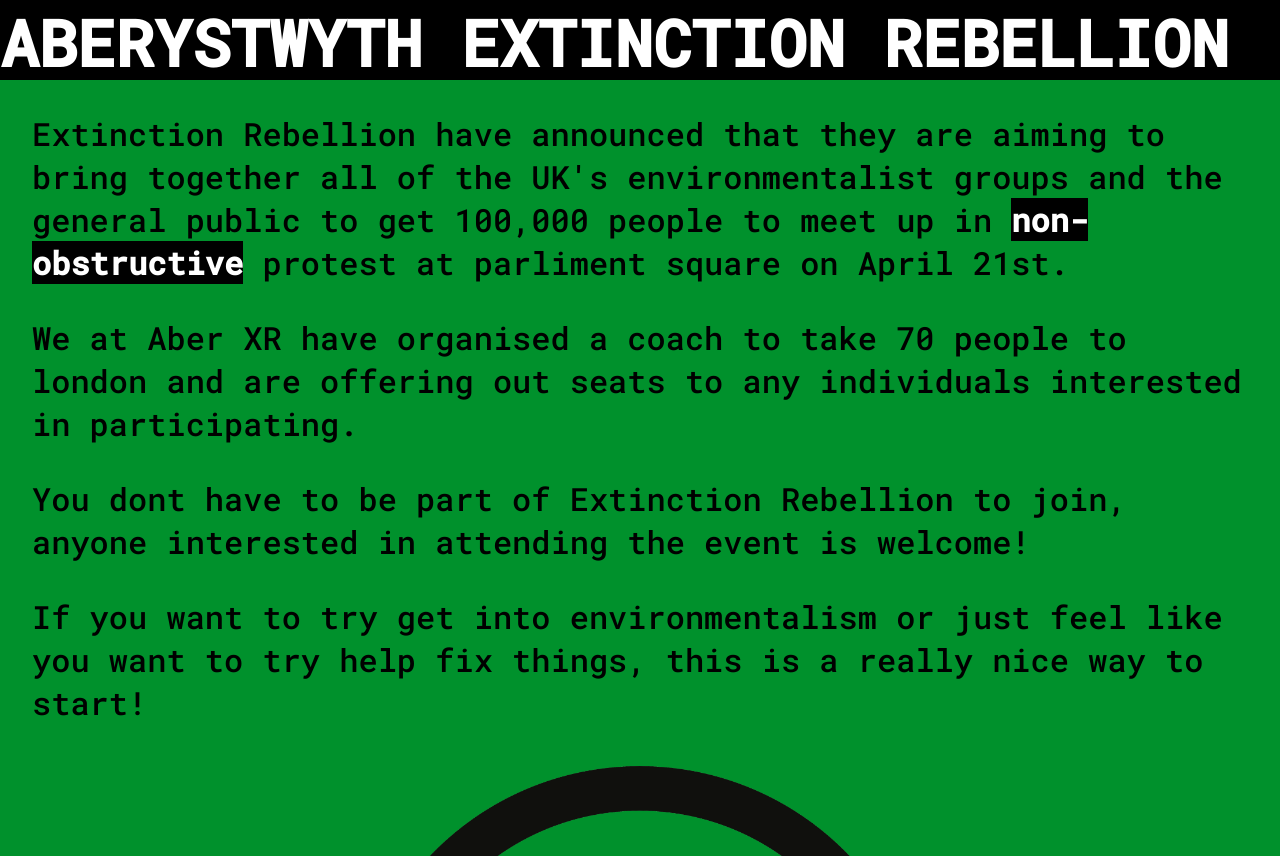
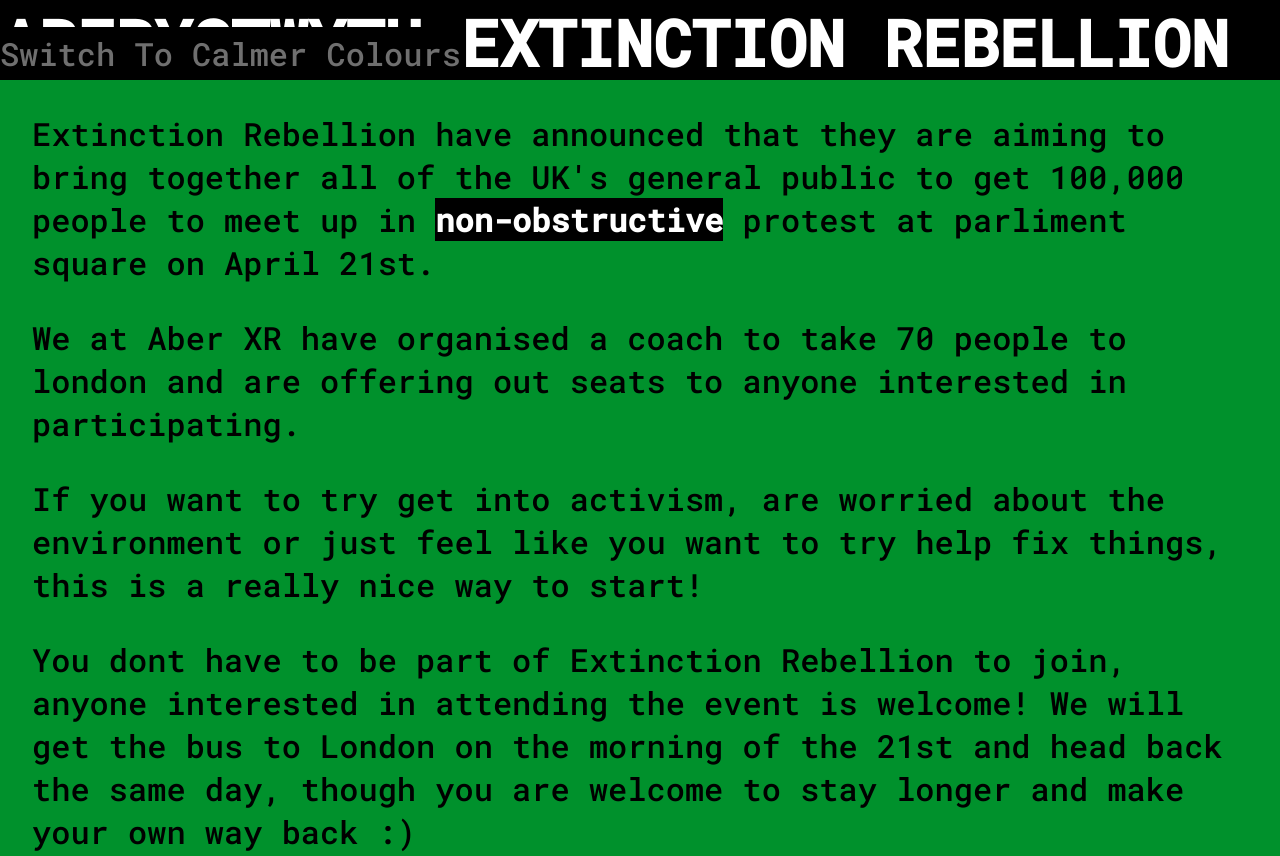
Before and after one commit to 0-trinity-0/AberXRLondon, a plain HTML site: page index.html in a window 1280 px wide. Shown: the top 856 px of the page. Drawn offline with Linux system fonts and the light colour scheme.

Commit message:
adding accessibility changes

```diff
--- a/index.html
+++ b/index.html
@@ -11,30 +11,30 @@
         <script src="pageTitle.js"></script>
     </head>
     <body onload="shrinkTitle()">
+
         <h1 id="title" style="height: 100vh;">
             ABERYSTWYTH EXTINCTION REBELLION "THE BIG ONE"
+            <button onclick="toggleColors()" id="accessButton">Switch To Calmer Colours</button>
         </h1>
 
 
-
         <p>
-            Extinction Rebellion have announced that they are aiming to bring together all of the UK's environmentalist groups
-            and the general public to get 100,000 people to meet up in <b>non-obstructive</b> protest at
-            parliment square on April 21st.
+            Extinction Rebellion have announced that they are aiming to bring together all of the UK's general public
+            to get 100,000 people to meet up in <b>non-obstructive</b> protest at parliment square on April 21st.
         </p>
         <p>
 
             We at Aber XR have organised a coach to take 70 people to london and are offering out seats
-            to any individuals interested in participating.
-
+            to anyone interested in participating.
+        </p>
+        <p>
+            If you want to try get into activism, are worried about the environment or just feel like
+            you want to try help fix things, this is a really nice way to start!
         </p>
         <p>
             You dont have to be part of Extinction Rebellion to join,
-            anyone interested in attending the event is welcome!
-        </p>
-        <p>
-            If you want to try get into environmentalism or just feel like
-            you want to try help fix things, this is a really nice way to start!
+            anyone interested in attending the event is welcome! We will get the bus to London on the morning of the 21st
+            and head back the same day, though you are welcome to stay longer and make your own way back :)
         </p>
 
         <div style="display:flex; justify-content: center;">
@@ -54,5 +54,6 @@
             If you want to sign up or are considering it,
             drop me your email <a href="https://forms.gle/Q374JnyKWXQuCgPs5">here</a>!
         </p>
+
     </body>
 </html>
--- a/pageTitle.js
+++ b/pageTitle.js
@@ -1,7 +1,28 @@
+var accessibilityColours = false;
+
 function shrinkTitle()
 {
     setTimeout(()=>{
         document.getElementById("title").style="height: 10vh; font-size: 4rem;";
-        //document.body.style="margin: 10px;";
+        document.getElementById("accessButton").style="opacity: 100%";
     }, 2000)
 }
+
+
+function toggleColors()
+{
+    if (accessibilityColours)
+    {
+    document.body.style = "var(--back)"
+    document.getElementById("accessButton").style="opacity: 100%; color: var(--safe)";
+    document.getElementById("accessButton").innerHTML = "Switch To Calmer Colours"
+    accessibilityColours = false
+    }
+    else
+    {
+    document.body.style = "background-color: #6f6f6f"
+    document.getElementById("accessButton").style="opacity: 100%; color: var(--back)";
+    document.getElementById("accessButton").innerHTML = "Switch To Brighter Colours"
+    accessibilityColours = true
+    }
+}
--- a/styles.css
+++ b/styles.css
@@ -7,7 +7,7 @@ body{
     margin: 0;
     background-color: var(--back);
 
-    transition: margin 1s;
+    transition: margin 1s, background-color 1s;
 
     font-size: 2rem;
 }
@@ -36,9 +36,32 @@ h1{
     overflow: hidden;
 
     font-size: 7rem;
+
+    position: relative;
 }
 
 
 p, .paragraphContainer{
     margin: 2rem 2rem 2rem 2rem
 }
+
+button{
+    color: var(--safe);
+    background-color: black;
+    border: none;
+    border-radius: 0;
+
+    padding: 5px 0 5px 0;
+
+    font-size: 2rem;
+
+    font-family: 'Roboto Mono';
+
+    transition: opacity 1s, color 1s;
+    transition-delay:1s;
+    opacity: 0%;
+
+    position: absolute;
+    bottom: 0;
+    left: 0;
+}
--- a/variables.css
+++ b/variables.css
@@ -3,4 +3,6 @@ html{
     --highlight: #ffffff;
     --secondary: #000000;
 
+    --safe: #6f6f6f;
+
 }
```
